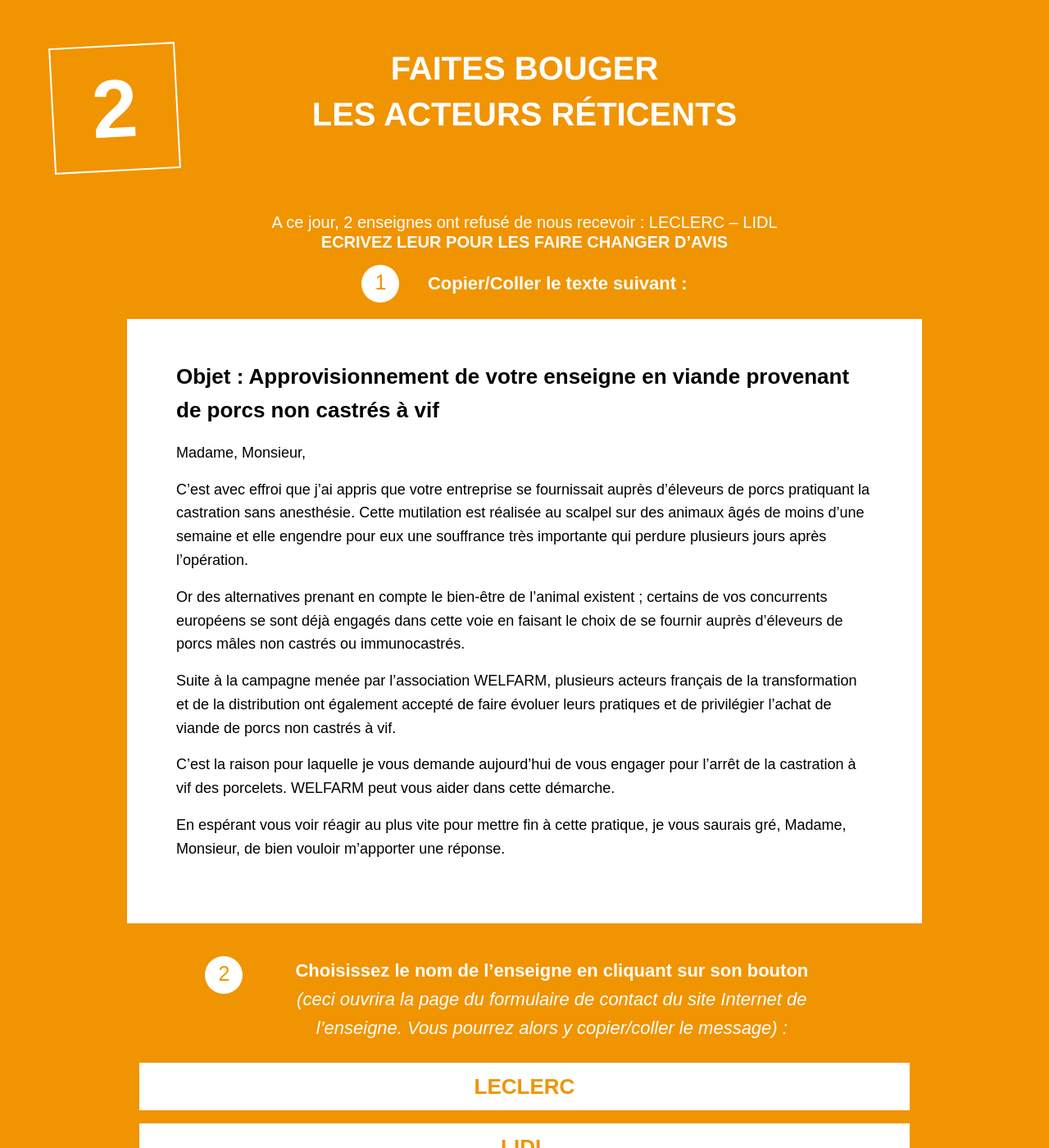
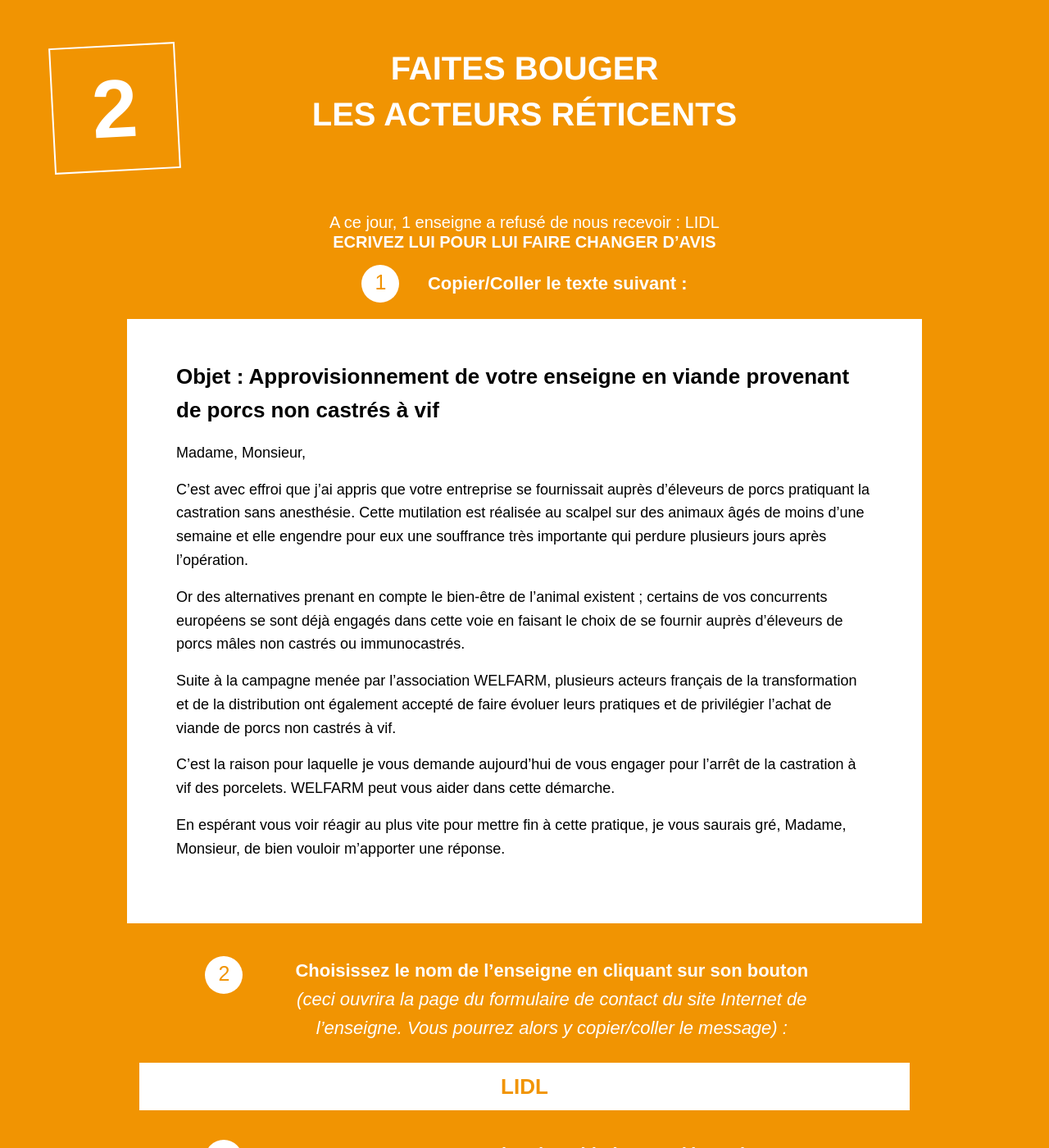
Before and after one commit to adfinitas-app/welfarm-petition, a Jekyll site: the page built from index.html, in a window 1280 px wide and 1400 px high, scrolled down 3284 px. Shown: the whole window at 82% size. Built offline with Jekyll 4.4.1, drawn with Linux system fonts in a browser that asks for light colours; comment, search, counter and statistics services are not loaded; some of the changed text lies outside the part shown.

Commit message:
Updated '_includes/professionels.html' via CloudCannon

```diff
--- a/_includes/professionels.html
+++ b/_includes/professionels.html
@@ -31,8 +31,8 @@
       </div>
     </div>
     	<p class="text-1">
-	    A ce jour, 2 enseignes ont refusé de nous recevoir : LECLERC – LIDL<br />
-        <span style="font-weight: bold">ECRIVEZ LEUR POUR LES FAIRE CHANGER D’AVIS</span>
+	    A ce jour, 1 enseigne a refusé de nous recevoir : LIDL<br />
+        <span style="font-weight: bold">ECRIVEZ LUI POUR LUI FAIRE CHANGER D’AVIS</span>
 	</p>
   </div>
   <div class="part-2">
@@ -77,9 +77,9 @@
 	<!--<div class="medium-6 columns">-->
 	  <!--<a class="button marque" target="_blank" href="https://www.magasins-u.com/contact">Super U</a>-->
 	<!--</div>-->
-	<div class="large-12 columns large-centered">
+	<!-- <div class="large-12 columns large-centered">
 	  <a class="button marque" target="_blank" href="http://www.e-leclerc.com/catalogue/questions-frequentes/faq---formulaire-produit-repere">Leclerc</a>
-	</div>
+	</div> -->
 	<div class="large-12 columns large-centered">
 	  <a class="button marque " target="_blank" href="https://ssl.lidl.fr/fr/hotline.htm">Lidl</a>
 	</div>
```
Also changed, not shown: other parts of _includes/professionels.html (+1 -1 lines).
